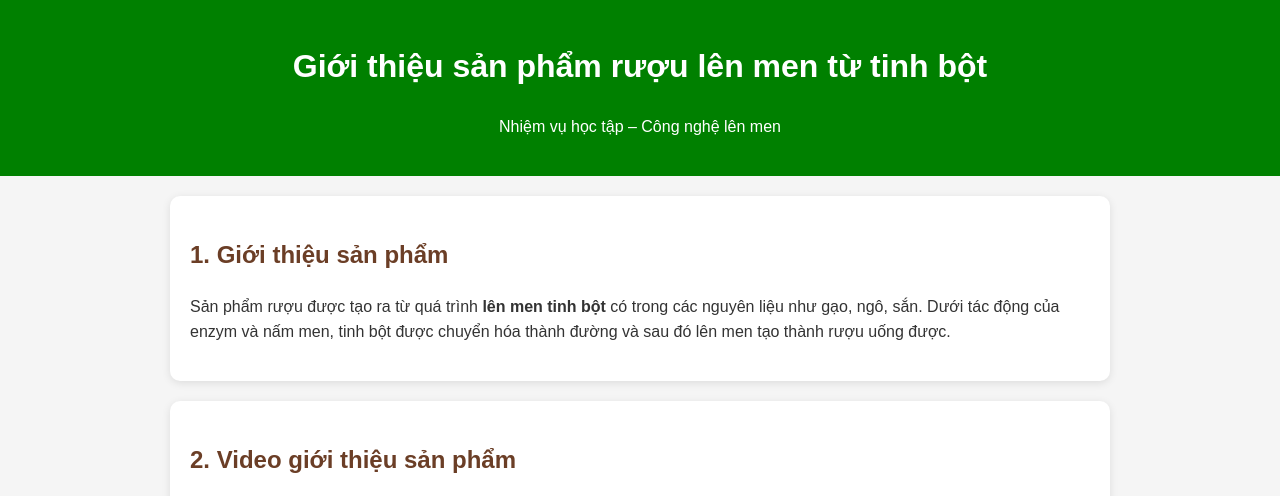
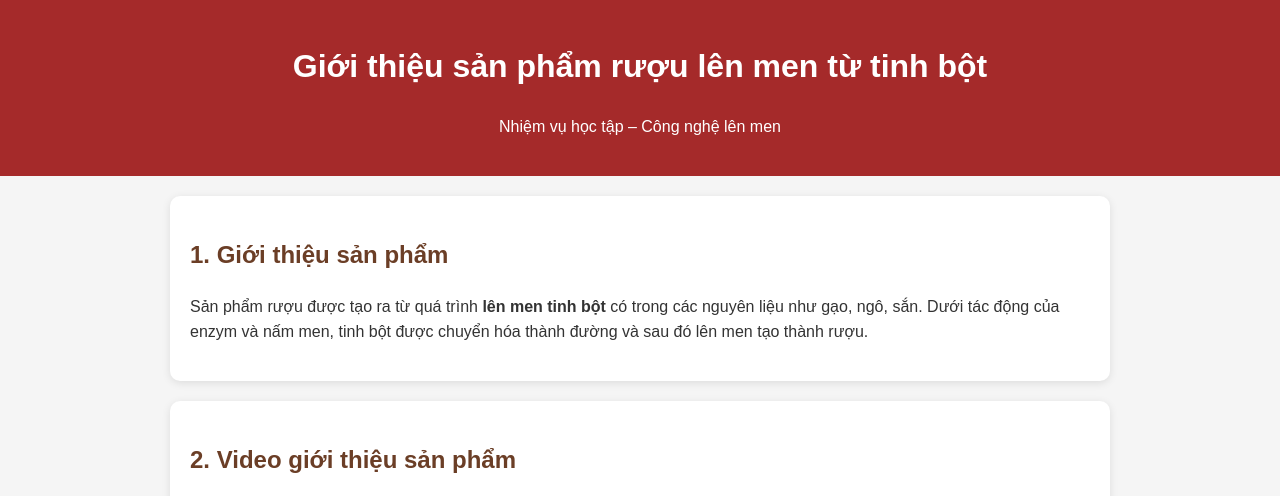
Before and after one commit to Danh0DIY/ruou-n10, a plain HTML site: page index.html in a window 1280 px wide. Shown: the top 496 px of the page. Drawn offline with Linux system fonts and the light colour scheme.

Commit message:
Update index.html

```diff
--- a/index.html
+++ b/index.html
@@ -15,7 +15,7 @@
         }
 
         header {
-            background: green;
+            background: brown;
             color: white;
             padding: 20px;
             text-align: center;
@@ -75,7 +75,7 @@
     <p>
         Sản phẩm rượu được tạo ra từ quá trình <b>lên men tinh bột</b> có trong các nguyên liệu
         như gạo, ngô, sắn. Dưới tác động của enzym và nấm men, tinh bột được chuyển hóa
-        thành đường và sau đó lên men tạo thành rượu uống được.
+        thành đường và sau đó lên men tạo thành rượu.
     </p>
 </section>
 
```
